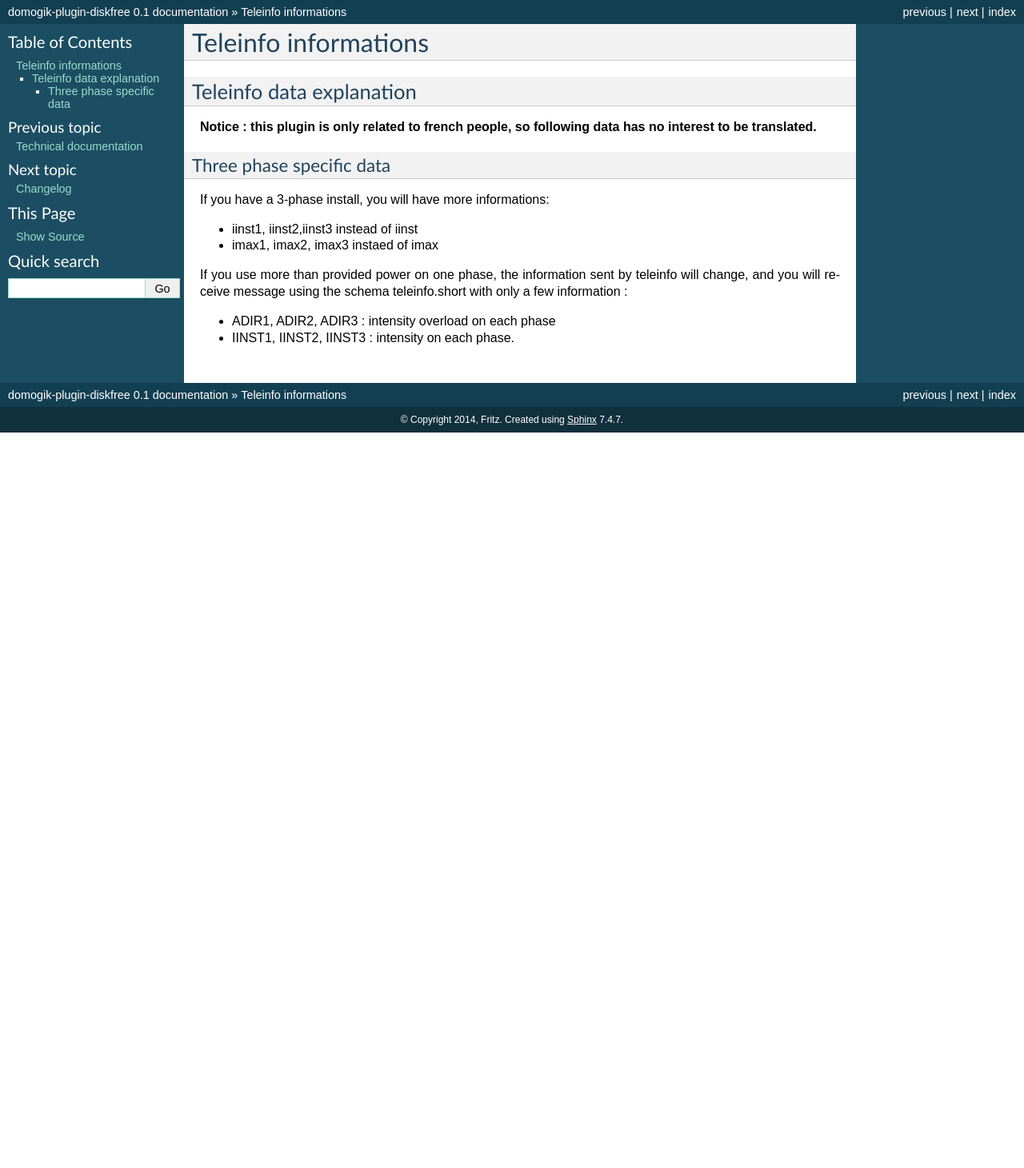
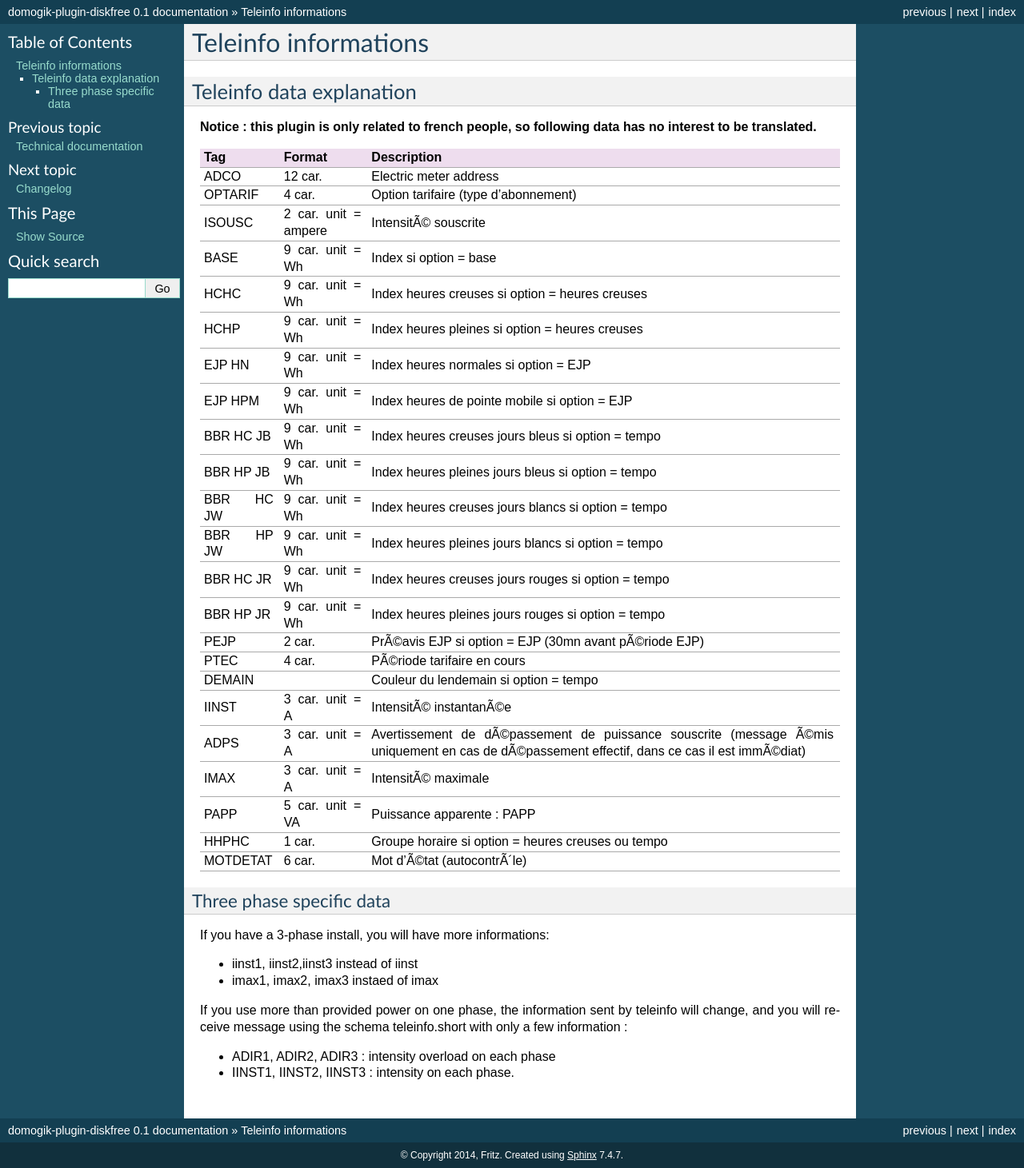
Before and after one commit to fritz-smh/domogik-plugin-teleinfo, a Sphinx documentation site: the page built from docs/teleinfo_informations.txt, in a window 1280 px wide. Shown: the whole page at 80% size. Built offline with Sphinx 7.4.7, drawn with Linux system fonts in a browser that asks for light colours; before the commit the page ends 900 px from its top, so only the background shows below that.

Commit message:
Doc upgrade (not finished)

```diff
--- a/docs/teleinfo.txt
+++ b/docs/teleinfo.txt
@@ -56,9 +56,32 @@ Create an udev rule
 
 You may create a udev rule for this device. You can find sample udev rules in the **udev/** folder of this plugin.
 
-You just need to copy the choosen sample file in the folder **/etc/udev/rules.d/** and restart the udev rules daemon: ::
+You just need to copy the choosen sample file in the folder **/etc/udev/rules.d/** and unplug/plug the device.
 
-    $ sudo /etc/init.d/udev restart
+Check the device under Linux
+============================
+
+Setup the connection according to the Teleinfo specifications :
+
+.. code-block:: none
+
+    $ stty -F /dev/teleinfo 1200 sane evenp parenb cs7 -crtscts
+
+Display the data flow ::
+
+    $ cat /dev/teleinfo
+    ADCO 012345678901 =
+    OPTARIF HC.. <
+    ISOUSC 60 <
+    HCHC 009205446 $
+    HCHP 011101473 %
+    PTEC HP..
+    IINST 002 Y
+    IMAX 047 J
+    PAPP 00520 (
+    HHPHC D /
+    MOTDETAT 000000 B
+    ...
 
 Create the domogik devices
 ==========================
--- a/docs/teleinfo_informations.txt
+++ b/docs/teleinfo_informations.txt
@@ -7,55 +7,33 @@ Teleinfo data explanation
 
 **Notice : this plugin is only related to french people, so following data has no interest to be translated.**
 
-+-----------+-----------------------+------------------------------------------------------------------------------------------------------------------------------------------+
-|Tag        |Format                 |Description                                                                                                                               |
-+===========+=======================+==========================================================================================================================================+
-|ADCO       |12 car.                | NÂ° d'identification du compteur                                                                                                          |
-+-----------+-----------------------+------------------------------------------------------------------------------------------------------------------------------------------+
-|OPTARIF    |4 car.                 | Option tarifaire (type d'abonnement)                                                                                                     |
-+-----------+-----------------------+------------------------------------------------------------------------------------------------------------------------------------------+
-|ISOUSC     |2 car. unitÃ© = ampÃ¨res | IntensitÃ© souscrite                                                                                                                      |
-+-----------+-----------------------+------------------------------------------------------------------------------------------------------------------------------------------+
-|BASE       |9 car. unitÃ© = Wh      | Index si option = base                                                                                                                   |
-+-----------+-----------------------+------------------------------------------------------------------------------------------------------------------------------------------+
-|HCHC       |9 car. unitÃ© = Wh      | Index heures creuses si option = heures creuses                                                                                          |
-+-----------+-----------------------+------------------------------------------------------------------------------------------------------------------------------------------+
-|HCHP       |9 car. unitÃ© = Wh      | Index heures pleines si option = heures creuses                                                                                          |
-+-----------+-----------------------+------------------------------------------------------------------------------------------------------------------------------------------+
-|EJP HN     |9 car. unitÃ© = Wh      | Index heures normales si option = EJP                                                                                                    |
-+-----------+-----------------------+------------------------------------------------------------------------------------------------------------------------------------------+
-|EJP HPM    |9 car. unitÃ© = Wh      | Index heures de pointe mobile si option = EJP                                                                                            |
-+-----------+-----------------------+------------------------------------------------------------------------------------------------------------------------------------------+
-|BBR HC JB  |9 car. unitÃ© = Wh      | Index heures creuses jours bleus si option = tempo                                                                                       |
-+-----------+-----------------------+------------------------------------------------------------------------------------------------------------------------------------------+
-|BBR HP JB  |9 car. unitÃ© = Wh      | Index heures pleines jours bleus si option = tempo                                                                                       |
-+-----------+-----------------------+------------------------------------------------------------------------------------------------------------------------------------------+
-|BBR HC JW  |9 car. unitÃ© = Wh      | Index heures creuses jours blancs si option = tempo                                                                                      |
-+-----------+-----------------------+------------------------------------------------------------------------------------------------------------------------------------------+
-|BBR HP JW  |9 car. unitÃ© = Wh      | Index heures pleines jours blancs si option = tempo                                                                                      |
-+-----------+-----------------------+------------------------------------------------------------------------------------------------------------------------------------------+
-|BBR HC JR  |9 car. unitÃ© = Wh      | Index heures creuses jours rouges si option = tempo                                                                                      |
-+-----------+-----------------------+------------------------------------------------------------------------------------------------------------------------------------------+
-|BBR HP JR  |9 car. unitÃ© = Wh      | Index heures pleines jours rouges si option = tempo                                                                                      |
-+-----------+-----------------------+------------------------------------------------------------------------------------------------------------------------------------------+
-|PEJP       |2 car.                 | PrÃ©avis EJP si option = EJP (30mn avant pÃ©riode EJP)                                                                                     |
-+-----------+-----------------------+------------------------------------------------------------------------------------------------------------------------------------------+
-|PTEC       |4 car.                 | PÃ©riode tarifaire en cours                                                                                                               |
-+-----------+-----------------------+------------------------------------------------------------------------------------------------------------------------------------------+
-|DEMAIN     |                       | Couleur du lendemain si option = tempo                                                                                                   |
-+-----------+-----------------------+------------------------------------------------------------------------------------------------------------------------------------------+
-|IINST      |3 car. unitÃ© = ampÃ¨res | IntensitÃ© instantanÃ©e                                                                                                                    |
-+-----------+-----------------------+------------------------------------------------------------------------------------------------------------------------------------------+
-|ADPS       |3 car. unitÃ© = ampÃ¨res | Avertissement de dÃ©passement de puissance souscrite (message Ã©mis uniquement en cas de dÃ©passement effectif, dans ce cas il est immÃ©diat)|
-+-----------+-----------------------+------------------------------------------------------------------------------------------------------------------------------------------+
-|IMAX       |3 car. unitÃ© = ampÃ¨res | IntensitÃ© maximale                                                                                                                       |
-+-----------+-----------------------+------------------------------------------------------------------------------------------------------------------------------------------+
-|PAPP       |5 car. unitÃ© = VA      | Puissance apparente : PAPP                                                                                                               |
-+-----------+-----------------------+------------------------------------------------------------------------------------------------------------------------------------------+
-|HHPHC      |1 car.                 | Groupe horaire si option = heures creuses ou tempo                                                                                       |
-+-----------+-----------------------+------------------------------------------------------------------------------------------------------------------------------------------+
-|MOTDETAT   |6 car.                 | Mot d'Ã©tat (autocontrÃ´le)                                                                                                                |
-+-----------+-----------------------+------------------------------------------------------------------------------------------------------------------------------------------+
+=========== ======================= ================================================================
+Tag         Format                  Description
+=========== ======================= ================================================================
+ADCO        12 car.                 Electric meter address
+OPTARIF     4 car.                  Option tarifaire (type d'abonnement)
+ISOUSC      2 car. unit = ampere    IntensitÃ© souscrite
+BASE        9 car. unit = Wh        Index si option = base
+HCHC        9 car. unit = Wh        Index heures creuses si option = heures creuses
+HCHP        9 car. unit = Wh        Index heures pleines si option = heures creuses
+EJP HN      9 car. unit = Wh        Index heures normales si option = EJP
+EJP HPM     9 car. unit = Wh        Index heures de pointe mobile si option = EJP
+BBR HC JB   9 car. unit = Wh        Index heures creuses jours bleus si option = tempo
+BBR HP JB   9 car. unit = Wh        Index heures pleines jours bleus si option = tempo
+BBR HC JW   9 car. unit = Wh        Index heures creuses jours blancs si option = tempo
+BBR HP JW   9 car. unit = Wh        Index heures pleines jours blancs si option = tempo
+BBR HC JR   9 car. unit = Wh        Index heures creuses jours rouges si option = tempo
+BBR HP JR   9 car. unit = Wh        Index heures pleines jours rouges si option = tempo
+PEJP        2 car.                  PrÃ©avis EJP si option = EJP (30mn avant pÃ©riode EJP)
+PTEC        4 car.                  PÃ©riode tarifaire en cours
+DEMAIN                              Couleur du lendemain si option = tempo
+IINST       3 car. unit = A         IntensitÃ© instantanÃ©e
+ADPS        3 car. unit = A         Avertissement de dÃ©passement de puissance souscrite (message Ã©mis uniquement en cas de dÃ©passement effectif, dans ce cas il est immÃ©diat)
+IMAX        3 car. unit = A         IntensitÃ© maximale
+PAPP        5 car. unit = VA        Puissance apparente : PAPP
+HHPHC       1 car.                  Groupe horaire si option = heures creuses ou tempo
+MOTDETAT    6 car.                  Mot d'Ã©tat (autocontrÃ´le)
+=========== ======================= ================================================================
 
 
 Three phase specific data
```
